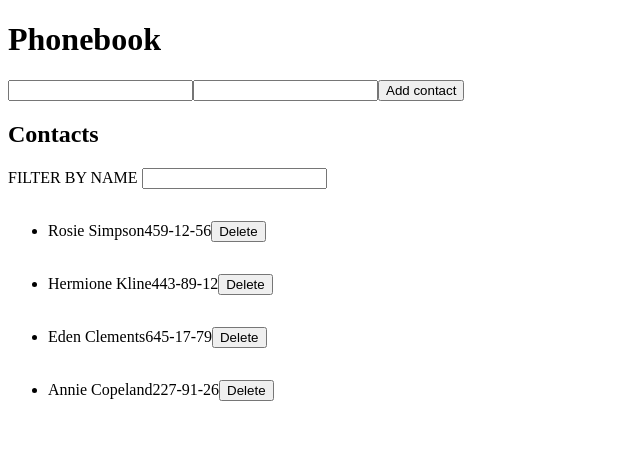
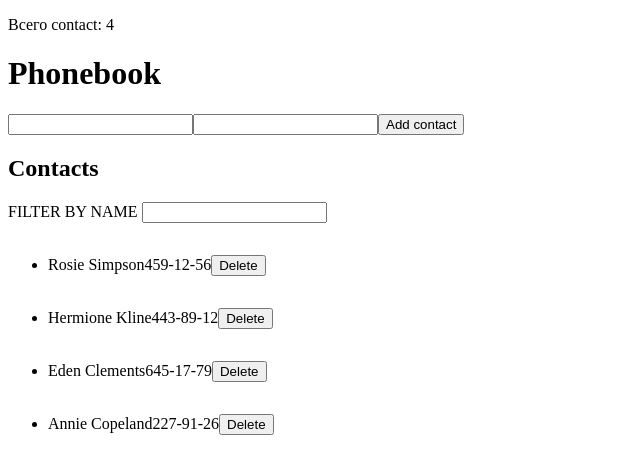
Before and after one commit to DyatlovSergey/goit-react-hw-02-phonebook, a React (Create React App) app: page / in a window 1280 px wide. Shown: the top 474 px of the page, without its empty margins (0-640 px from the left). Built offline with nearby package versions, Linux system fonts and the light colour scheme.

Commit message:
total test

```diff
--- a/src/App.js
+++ b/src/App.js
@@ -45,8 +45,10 @@ class App extends React.Component {
   };
   render() {
     const { contacts, filter } = this.state;
+     const totalContacts = contacts.length;
     return (
       <div>
+         <p>Всего contact: {totalContacts}</p>
         <h1>Phonebook</h1>
         <AddContacts onSubmit={this.addContact} />
         <h2>Contacts</h2>
```
